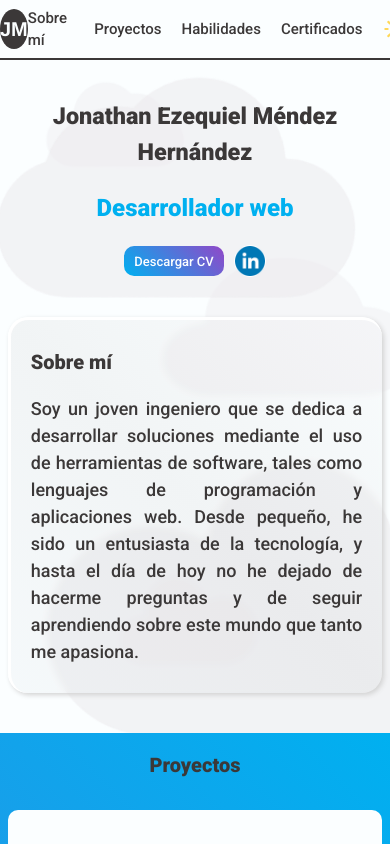
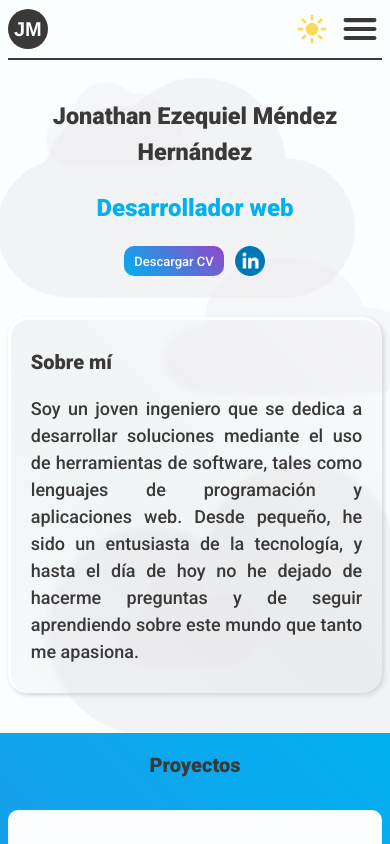
Before and after one commit to MendezHernandez/Jonathan-Mendez, a React (Vite) app: page /#certificados in a window 390 px wide. Shown: the top 844 px of the page. Built offline with nearby package versions, Linux system fonts and the light colour scheme.

Commit message:
add sidebar component

```diff
--- a/src/App.jsx
+++ b/src/App.jsx
@@ -7,6 +7,7 @@ import ImgModal from "./components/ImgModal.jsx";
 import Footer from "./components/Footer.jsx";
 import Loader from "./components/Loader.jsx";
 import Certifications from "./components/Certifications.jsx";
+import Sidebar from "./components/Sidebar.jsx";
 
 function App() {
   const infoHeader =
@@ -15,6 +16,7 @@ function App() {
   return (
     <>
       <Navbar />
+      <Sidebar />
       <section className="section-head" id="sobre-mi">
         <Header />
         <Box texto={infoHeader} titulo={"Sobre mí"} />
--- a/src/AppContext.jsx
+++ b/src/AppContext.jsx
@@ -45,6 +45,11 @@ export function AppContextProvider(props) {
     }
   }, [theme]);
 
+  const [isSidebarActive, setIsSidebarActive] = useState(false);
+  const ActiveSidebar = () => {
+    setIsSidebarActive(!isSidebarActive);
+  };
+
   const [imagenModal, setImagenModal] = useState();
   const [modal, setModal] = useState(false);
   const abrirModal = (img) => {
@@ -55,6 +60,21 @@ export function AppContextProvider(props) {
     setImagenModal(img);
   };
 
+  const [urlActual, setUrlActual] = useState("");
+
+  useEffect(() => {
+    const obtenerURL = () => {
+      setUrlActual(window.location.href);
+    };
+    // Agregar un escucha de evento de scroll cuando el componente se monta
+    window.addEventListener("scroll", obtenerURL);
+
+    // Limpiar el escucha de evento cuando el componente se desmonta
+    return () => {
+      window.removeEventListener("scroll", obtenerURL);
+    };
+  }, []);
+
   return (
     <AppContext.Provider
       // definir las variables y funciones a exportar
@@ -64,6 +84,9 @@ export function AppContextProvider(props) {
         abrirModal,
         modal,
         imagenModal,
+        ActiveSidebar,
+        isSidebarActive,
+        urlActual,
       }}
     >
       {/* indicar que todas los componentes dentro del contexto (toda la app), podrán acceder a sus variables y funciones */}
--- /dev/null
+++ b/src/components/Icons.jsx
@@ -0,0 +1,10 @@
+import { IoMenu } from "react-icons/io5";
+import { IoIosCloseCircleOutline } from "react-icons/io";
+
+export const MenuBurger = (props) => {
+  return <IoMenu size={44} color="var(--complement)" {...props} />;
+};
+
+export const CloseIcon = (props) => {
+  return <IoIosCloseCircleOutline {...props} />;
+};
--- a/src/components/ImgModal.jsx
+++ b/src/components/ImgModal.jsx
@@ -2,7 +2,7 @@ import React, { useContext, useEffect } from "react";
 import "../styles/ImgModal.css";
 import { AppContext } from "../AppContext";
 import { useRef } from "react";
-import { IoIosCloseCircleOutline } from "react-icons/io";
+import { CloseIcon } from "./Icons";
 
 const ImgModal = () => {
   const modalRef = useRef(null);
@@ -47,7 +47,7 @@ const ImgModal = () => {
 
   return (
     <dialog ref={modalRef}>
-      <IoIosCloseCircleOutline
+      <CloseIcon
         className="btn-close-modal"
         onClick={() => abrirModal(imagenModal)}
       />
--- a/src/components/Navbar.jsx
+++ b/src/components/Navbar.jsx
@@ -5,6 +5,29 @@ import { IoMoonSharp } from "react-icons/io5";
 import "../styles/Navbar.css";
 import { AppContext } from "../AppContext";
 import { itemsNavbar } from "../Data/itemsNavbar";
+import { MenuBurger } from "./Icons";
+
+export const LinksNavbarSidebar = ({ urlActual, className }) => {
+  return (
+    <li className={className}>
+      {itemsNavbar.map((item, index) => {
+        return (
+          <a
+            key={index}
+            href={item.url}
+            style={
+              urlActual.split("/")[4] === item.url
+                ? { color: "var(--primary)" }
+                : {}
+            }
+          >
+            {item.name}
+          </a>
+        );
+      })}
+    </li>
+  );
+};
 
 const Navbar = () => {
   //Scrolled es para el inicio cuando la navbar es transparente
@@ -23,22 +46,27 @@ const Navbar = () => {
     };
   }, []);
 
-  const { theme, setTheme } = useContext(AppContext);
+  const { theme, setTheme, ActiveSidebar, urlActual } = useContext(AppContext);
 
-  const [urlActual, setUrlActual] = useState("");
-
-  useEffect(() => {
-    const obtenerURL = () => {
-      setUrlActual(window.location.href);
-    };
-    // Agregar un escucha de evento de scroll cuando el componente se monta
-    window.addEventListener("scroll", obtenerURL);
-
-    // Limpiar el escucha de evento cuando el componente se desmonta
-    return () => {
-      window.removeEventListener("scroll", obtenerURL);
-    };
-  }, []);
+  const ButtomChangeTheme = () => {
+    if (theme) {
+      return (
+        <IoMoonSharp
+          color="#CAD7D9"
+          className="icon-nav"
+          onClick={() => setTheme(!theme)}
+        />
+      );
+    } else {
+      return (
+        <IoSunny
+          color="#FFD859"
+          className="icon-nav"
+          onClick={() => setTheme(!theme)}
+        />
+      );
+    }
+  };
 
   return (
     <nav
@@ -50,37 +78,17 @@ const Navbar = () => {
         style={scrolled ? { borderBottom: "none" } : {}}
       >
         <h2 className="logo">JM</h2>
-        <li>
-          {itemsNavbar.map((item, index) => {
-            return (
-              <a
-                key={index}
-                href={item.url}
-                style={
-                  urlActual.split("/")[2] === item.url
-                    ? { color: "var(--primary)" }
-                    : {}
-                }
-              >
-                {item.name}
-              </a>
-            );
-          })}
-
-          {theme ? (
-            <IoMoonSharp
-              color="#CAD7D9"
-              className="icon-nav"
-              onClick={() => setTheme(!theme)}
-            />
-          ) : (
-            <IoSunny
-              color="#FFD859"
-              className="icon-nav"
-              onClick={() => setTheme(!theme)}
-            />
-          )}
-        </li>
+        <LinksNavbarSidebar
+          urlActual={urlActual}
+          className={"ctn-links-navbar"}
+        />
+        <article className="ctn-options-buttons">
+          <ButtomChangeTheme />
+          <MenuBurger
+            className="menu-burger-icon"
+            onClick={() => ActiveSidebar()}
+          />
+        </article>
       </div>
     </nav>
   );
--- /dev/null
+++ b/src/components/Sidebar.jsx
@@ -0,0 +1,31 @@
+import "../styles/Sidebar.css";
+import { AppContext } from "../AppContext";
+import { useContext } from "react";
+import { CloseIcon } from "./Icons";
+import { LinksNavbarSidebar } from "./Navbar";
+
+const Sidebar = () => {
+  const { isSidebarActive, ActiveSidebar, urlActual } = useContext(AppContext);
+
+  const classSidebar = isSidebarActive ? "showSidebar" : "hiddenSidebar";
+
+  return (
+    <aside className={` sidebar ${classSidebar}`}>
+      <div className="ctn-items-sidebar">
+        <div className="ctn-close-icon-sidebar">
+          <CloseIcon
+            className="close-icon-sidebar"
+            size={44}
+            onClick={() => ActiveSidebar()}
+          />
+        </div>
+        <LinksNavbarSidebar
+          urlActual={urlActual}
+          className={"ctn-links-sidebar"}
+        />
+      </div>
+    </aside>
+  );
+};
+
+export default Sidebar;
--- a/src/index.css
+++ b/src/index.css
@@ -128,17 +128,31 @@ p {
   background-color: var(--scroll-thumb-hover);
 }
 
-@media (max-width: 700px) {
+@media (max-width: 900px) {
   .section-head {
-    padding: 0 10vw;
+    padding: 4rem 14vw;
   }
 
   .section-projects {
-    padding: 0 10vw;
+    padding: 0 14vw;
   }
 
   .global-style-section {
-    padding: 0 10vw;
+    padding: 0 14vw;
+  }
+}
+
+@media (max-width: 700px) {
+  .section-head {
+    padding: 0 8vw;
+  }
+
+  .section-projects {
+    padding: 0 8vw;
+  }
+
+  .global-style-section {
+    padding: 0 8vw;
   }
 }
 
@@ -155,3 +169,14 @@ p {
     padding: 0 2vw;
   }
 }
+
+/* Icons */
+.menu-burger-icon {
+  display: none;
+}
+
+@media (max-width: 600px) {
+  .menu-burger-icon {
+    display: block;
+  }
+}
--- a/src/styles/Footer.css
+++ b/src/styles/Footer.css
@@ -1,5 +1,5 @@
 footer {
-    background-color: var(--complement);
+  background-color: var(--primary);
   padding: 1rem 20vw;
   display: flex;
   justify-content: space-between;
@@ -26,7 +26,7 @@ footer img {
   justify-content: center;
   align-items: center;
   cursor: pointer;
-    transition: .3s ease-in-out;
+  transition: 0.3s ease-in-out;
 }
 
 .enlace-gmail:hover {
--- a/src/styles/Header.css
+++ b/src/styles/Header.css
@@ -61,7 +61,7 @@ header h2 {
   scale: 1.1;
 }
 
-@media (max-width: 500px) {
+@media (max-width: 700px) {
   header {
     margin-top: 8rem;
   }
--- a/src/styles/Navbar.css
+++ b/src/styles/Navbar.css
@@ -33,21 +33,21 @@ nav div {
   user-select: none;
 }
 
-nav li {
+.ctn-links-navbar {
   list-style: none;
   display: flex;
   align-items: center;
   gap: 2rem;
 }
 
-nav li a {
+.ctn-links-navbar a {
   text-decoration: none;
   color: var(--complement);
   font-size: clamp(0.5rem, 6vw, 1.5rem);
   transition: 0.2s ease-in-out;
 }
 
-nav li a:hover {
+.ctn-links-navbar a:hover {
   scale: 1.1;
 }
 
@@ -61,9 +61,23 @@ nav li a:hover {
   rotate: 45deg;
 }
 
+.ctn-options-buttons {
+  display: flex;
+  flex-direction: row;
+  justify-content: center;
+  align-items: center;
+  gap: 1rem;
+}
+
+@media (max-width: 900px) {
+  nav div {
+    margin: 0 14vw;
+  }
+}
+
 @media (max-width: 700px) {
   nav div {
-    margin: 0 10vw;
+    margin: 0 8vw;
   }
 }
 
@@ -73,13 +87,8 @@ nav li a:hover {
   }
 }
 
-@media (max-width: 375px) {
-  .logo {
+@media (max-width: 600px) {
+  .ctn-links-navbar {
     display: none;
   }
-
-  .ctn-li-nav {
-    display: flex;
-    justify-content: center;
-  }
 }
--- /dev/null
+++ b/src/styles/Sidebar.css
@@ -0,0 +1,48 @@
+.sidebar {
+  height: 100vh;
+  width: 100vw;
+  z-index: 10;
+  background-color: transparent;
+  transition: 0.4s ease-in-out;
+  position: fixed;
+}
+
+.showSidebar {
+  right: 0;
+}
+
+.hiddenSidebar {
+  right: -100%;
+  display: hidden;
+}
+
+.ctn-items-sidebar {
+  height: 100%;
+  width: 60%;
+  padding: 1rem;
+  right: 0;
+  position: absolute;
+  background-color: var(--back);
+  box-shadow: 0px -10px 10px var(--shadow);
+}
+
+.ctn-links-sidebar {
+  margin-top: 2rem;
+  display: flex;
+  flex-direction: column;
+  list-style: none;
+  align-items: center;
+  gap: 2rem;
+}
+
+.ctn-links-sidebar a {
+  text-decoration: none;
+  font-size: x-large;
+  color: var(--complement);
+}
+
+.ctn-close-icon-sidebar {
+  width: 100%;
+  display: flex;
+  justify-content: right;
+}
```
Lines whose indentation alone changed are shown as unchanged.
